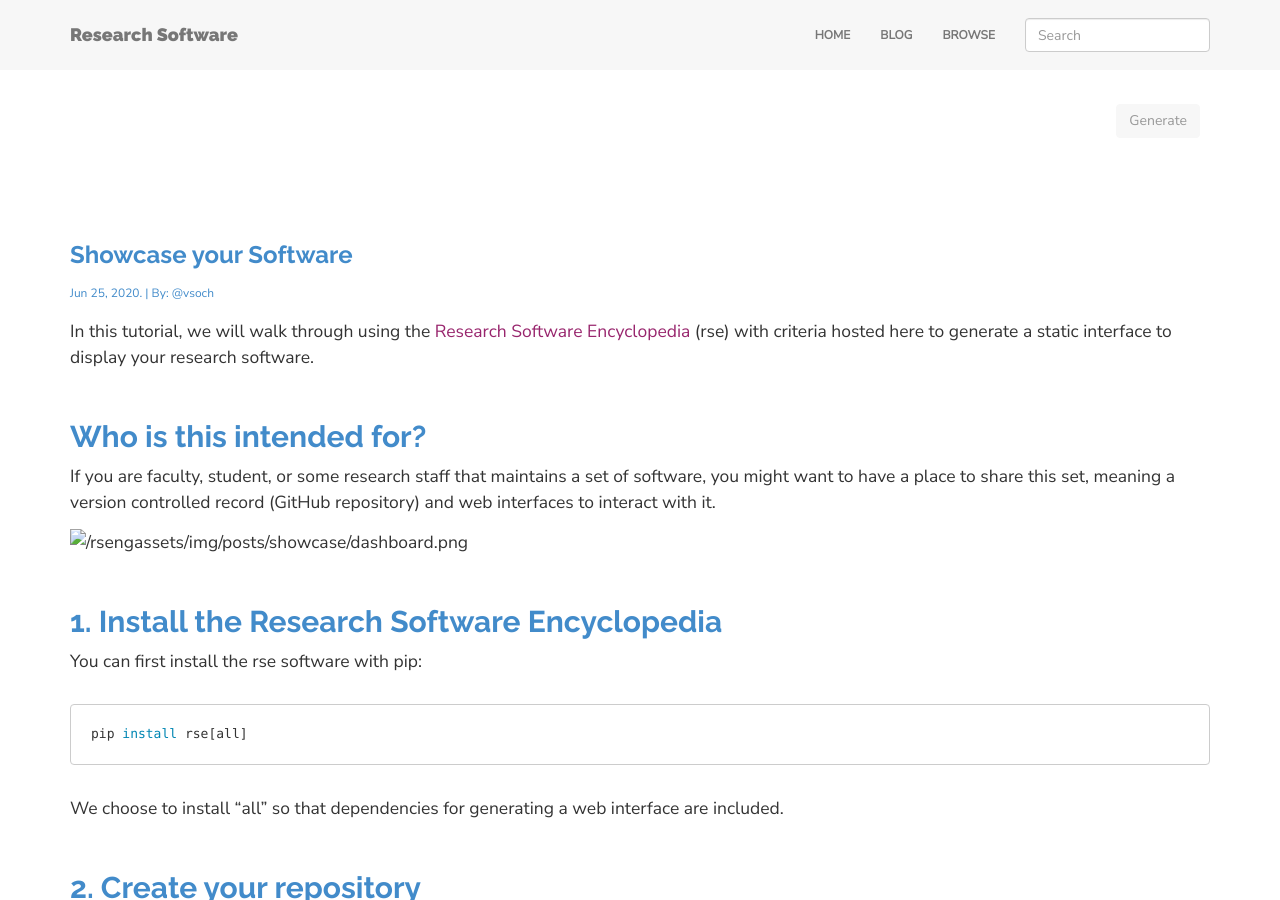
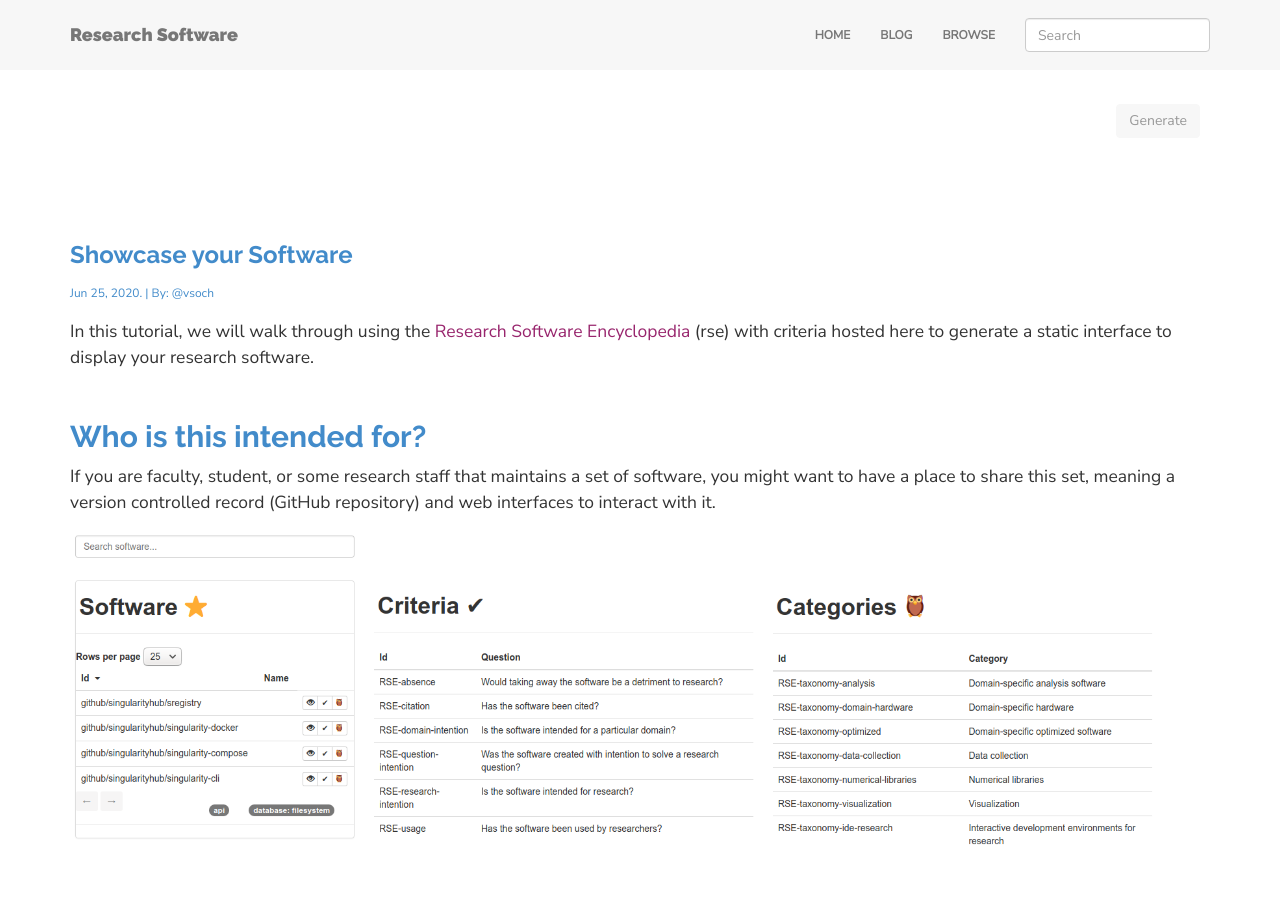
Before and after one commit to rseng/rseng, a Jekyll site: the page built from _posts/tutorials/2020-06-25-showcase-your-software.md, in a window 1280 px wide and 900 px high. Built offline with Jekyll 4.4.1, drawn with Linux system fonts in a browser that asks for light colours; nearby versions of some CDN libraries.

Commit message:
updating images
Signed-off-by: vsoch <vsochat@stanford.edu>

```diff
--- a/_posts/tutorials/2020-06-25-showcase-your-software.md
+++ b/_posts/tutorials/2020-06-25-showcase-your-software.md
@@ -18,7 +18,7 @@
 software, you might want to have a place to share this set, meaning a version
 controlled record (GitHub repository) and web interfaces to interact with it.
 
-![{{ site.baseurl }}assets/img/posts/showcase/dashboard.png]({{ site.baseurl }}assets/img/posts/showcase/dashboard.png)
+![{{ site.baseurl }}/assets/img/posts/showcase/dashboard.png]({{ site.baseurl }}/assets/img/posts/showcase/dashboard.png)
 
 ## 1. Install the Research Software Encyclopedia
 
@@ -174,26 +174,26 @@
 of software. For each, you can click on the owl (🦉️) to annotate for taxonomy
 categories, or the check (✔️) to annotate for criteria. Here is annotating for the criteria:
 
-![{{ site.baseurl }}assets/img/posts/showcase/annotate-criteria.png]({{ site.baseurl }}assets/img/posts/showcase/annotate-criteria.png)
+![{{ site.baseurl }}/assets/img/posts/showcase/annotate-criteria.png]({{ site.baseurl }}/assets/img/posts/showcase/annotate-criteria.png)
 
 And here is for annotating for the taxonomy:
 
-![{{ site.baseurl }}assets/img/posts/showcase/annotate-taxonomy.png]({{ site.baseurl }}assets/img/posts/showcase/annotate-taxonomy.png)
+![{{ site.baseurl }}/assets/img/posts/showcase/annotate-taxonomy.png]({{ site.baseurl }}/assets/img/posts/showcase/annotate-taxonomy.png)
 
 In both cases, clicking submit will open an issue that (when you post it)
 will trigger a workflow to open a pull request and complete the annotation
 on behalf of your username. Here are example issues generated:
 
-![{{ site.baseurl }}assets/img/posts/showcase/criteria-issue.png]({{ site.baseurl }}assets/img/posts/showcase/criteria-issue.png)
-![{{ site.baseurl }}assets/img/posts/showcase/taxonomy-issue.png]({{ site.baseurl }}assets/img/posts/showcase/taxonomy-issue.png)
+![{{ site.baseurl }}/assets/img/posts/showcase/criteria-issue.png]({{ site.baseurl }}/assets/img/posts/showcase/criteria-issue.png)
+![{{ site.baseurl }}/assets/img/posts/showcase/taxonomy-issue.png]({{ site.baseurl }}/assets/img/posts/showcase/taxonomy-issue.png)
 
 And the subsequent pull requests generated! You can see both at [rseng/software-example](https://github.com/rseng/software-example/pulls).
 
-![{{ site.baseurl }}assets/img/posts/showcase/pr.png]({{ site.baseurl }}assets/img/posts/showcase/pr.png)
+![{{ site.baseurl }}/assets/img/posts/showcase/pr.png]({{ site.baseurl }}/assets/img/posts/showcase/pr.png)
 
 And any user can [open an issue](https://github.com/rseng/software-example/issues/new/choose) using your template to accomplish the same. Cool!
 
-![{{ site.baseurl }}assets/img/posts/showcase/issue.png]({{ site.baseurl }}assets/img/posts/showcase/issue.png)
+![{{ site.baseurl }}/assets/img/posts/showcase/issue.png]({{ site.baseurl }}/assets/img/posts/showcase/issue.png)
 
 ### 6. Add Issue Templates and Annotation
 
```
